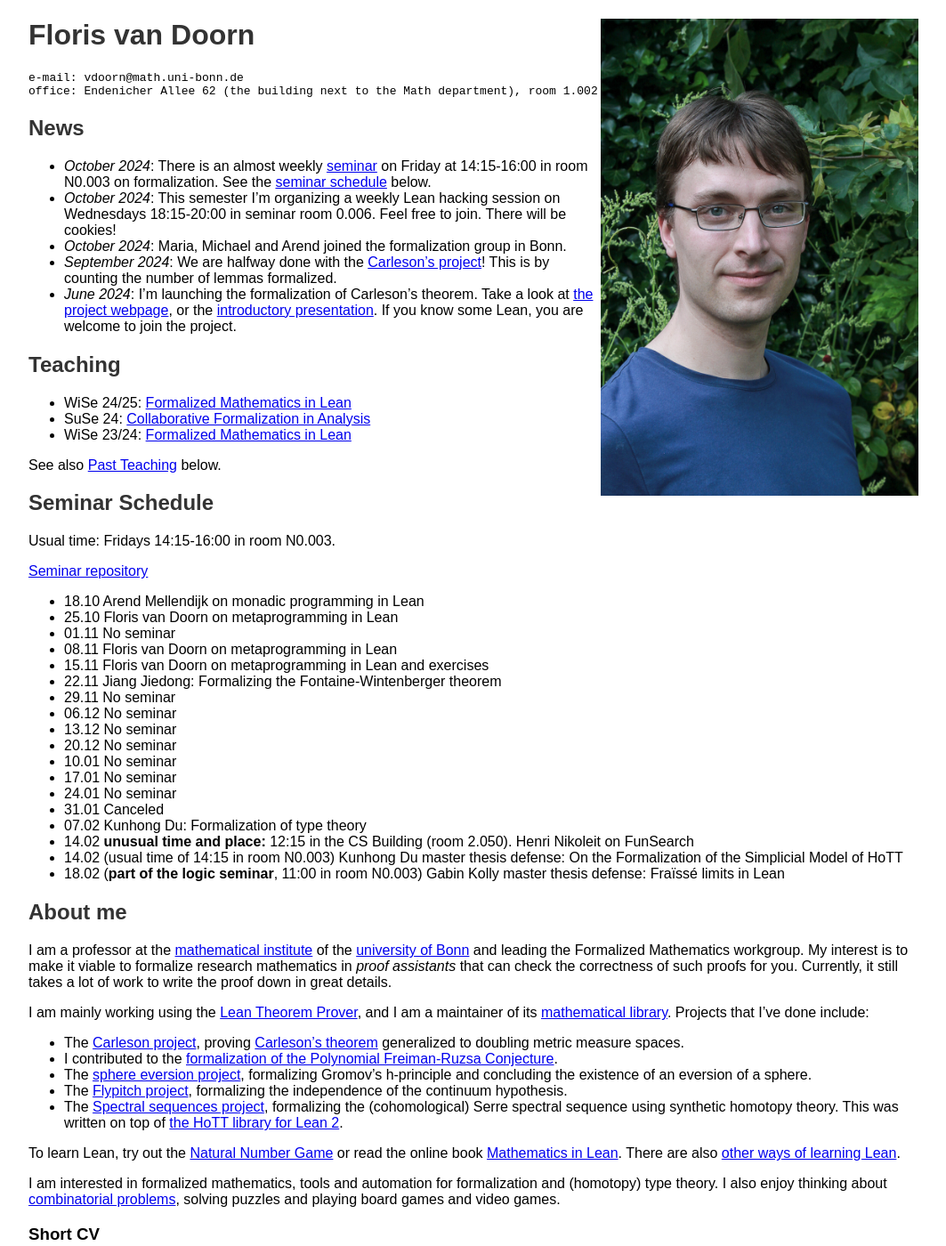
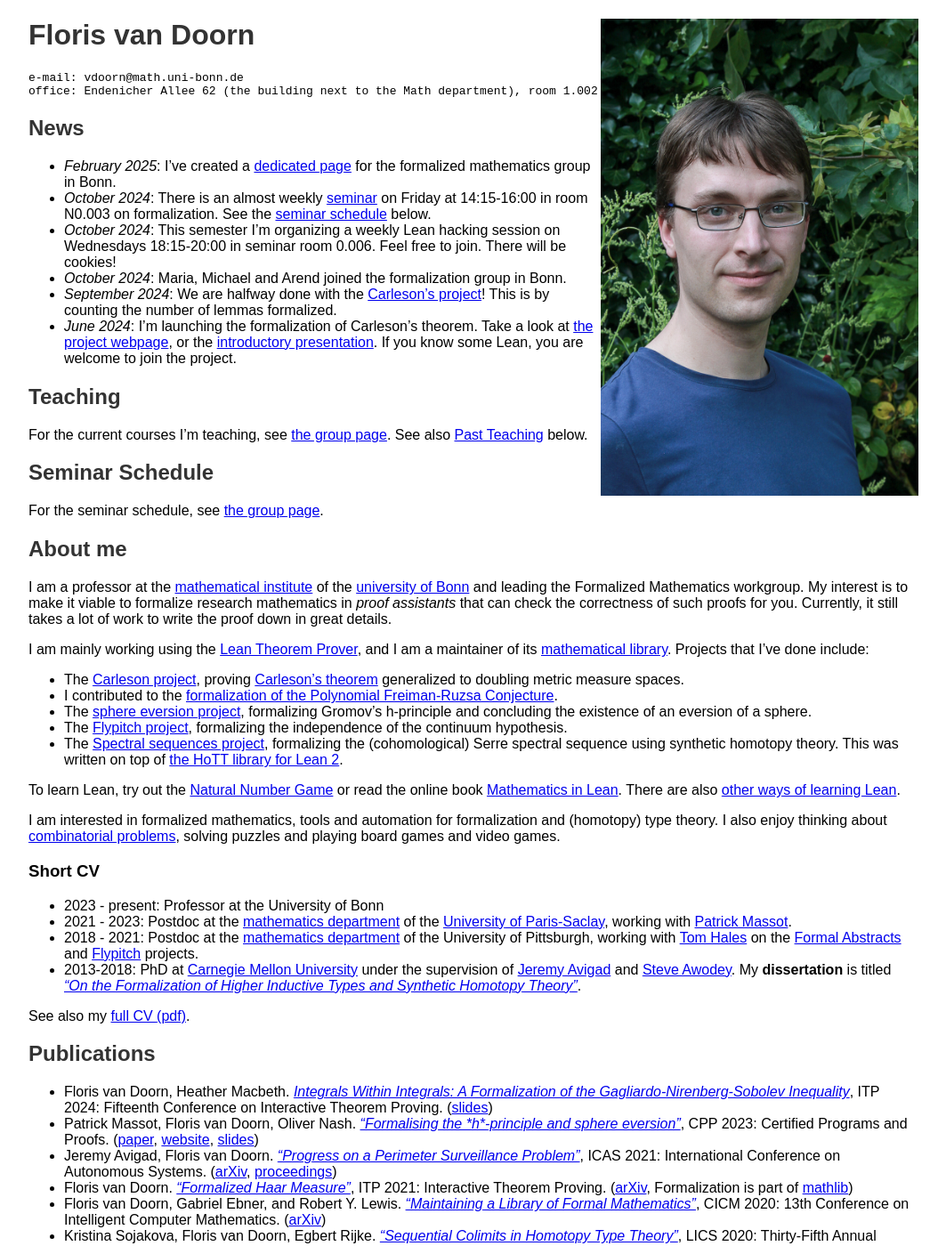
Before and after one commit to fpvandoorn/fpvandoorn.github.io, a Jekyll site: the page built from index.md, in a window 1280 px wide and 1400 px high. Shown: the whole window at 89% size, without its empty margins (108-1171 px from the left). Built offline with Jekyll 4.4.1, drawn with Linux system fonts in a browser that asks for light colours; our own code applies the rules of GitHub Pages for plain Markdown files; some of the changed text lies outside the part shown.

Commit message:
add links

```diff
--- a/index.md
+++ b/index.md
@@ -18,6 +18,7 @@ Germany
 
 ## News
 
+* *February 2025*: I've created a [dedicated page](formalized-mathematics) for the formalized mathematics group in Bonn.
 * *October 2024*: There is an almost weekly [seminar](https://github.com/fpvandoorn/BonnLeanSeminar) on Friday at 14:15-16:00 in room N0.003 on formalization. See the [seminar schedule](#seminar-schedule) below.
 * *October 2024*: This semester I'm organizing a weekly Lean hacking session on Wednesdays 18:15-20:00 in seminar room 0.006. Feel free to join. There will be cookies!
 * *October 2024*: Maria, Michael and Arend joined the formalization group in Bonn.
@@ -28,44 +29,16 @@ Germany
 <!-- * *Summer 24*: I'm teaching a seminar Collaborative Formalization in Analysis ([pdf](/files/seminar24notes.pdf), [repository](https://github.com/fpvandoorn/BonnAnalysis/)) -->
 <!-- * *January 2024*: I will be giving a [Lean tutorial in Rome](https://www.mat.uniroma2.it/butterley/formalisation/). -->
 <!-- * *November 2023*: I offered a [postdoc position](/postdoc)! -->
-<!-- * *Winter 23/24*: I'm taught [Formalized Mathematics in Lean](https://github.com/fpvandoorn/LeanCourse23/) -->
+<!-- * *Winter 23/24*: I've taught [Formalized Mathematics in Lean](https://github.com/fpvandoorn/LeanCourse23/) -->
 <!-- * *October 2023*: I started my professor position in Bonn! -->
 
 ## Teaching
 
-<!-- To be deleted -->
-<!-- * SuSe 25: [Logic of Proof Assistants](https://github.com/fpvandoorn/BonnAnalysis/) -->
-* WiSe 24/25: [Formalized Mathematics in Lean](https://github.com/fpvandoorn/LeanCourse24/)
-* SuSe 24: [Collaborative Formalization in Analysis](https://github.com/fpvandoorn/BonnAnalysis/)
-* WiSe 23/24: [Formalized Mathematics in Lean](https://github.com/fpvandoorn/LeanCourse23/)
-
-See also [Past Teaching](#past-teaching) below.
+For the current courses I'm teaching, see [the group page](formalized-mathematics#ongoing-courses). See also [Past Teaching](#past-teaching) below.
 
 ## Seminar Schedule
 
-Usual time: Fridays 14:15-16:00 in room N0.003.
-
-[Seminar repository](https://github.com/fpvandoorn/BonnLeanSeminar)
-
-<!-- To be deleted -->
-* 18.10 Arend Mellendijk on monadic programming in Lean
-* 25.10 Floris van Doorn on metaprogramming in Lean
-* 01.11 No seminar
-* 08.11 Floris van Doorn on metaprogramming in Lean
-* 15.11 Floris van Doorn on metaprogramming in Lean and exercises
-* 22.11 Jiang Jiedong: Formalizing the Fontaine-Wintenberger theorem
-* 29.11 No seminar
-* 06.12 No seminar
-* 13.12 No seminar
-* 20.12 No seminar
-* 10.01 No seminar
-* 17.01 No seminar
-* 24.01 No seminar
-* 31.01 Canceled
-* 07.02 Kunhong Du: Formalization of type theory
-* 14.02 **unusual time and place:** 12:15 in the CS Building (room 2.050). Henri Nikoleit on FunSearch
-* 14.02 (usual time of 14:15 in room N0.003) Kunhong Du master thesis defense: On the Formalization of the Simplicial Model of HoTT
-* 18.02 (**part of the logic seminar**, 11:00 in room N0.003) Gabin Kolly master thesis defense: Fraïssé limits in Lean
+For the seminar schedule, see [the group page](formalized-mathematics#ongoing-seminar).
 
 ## About me
 
@@ -171,20 +144,28 @@ Talks corresponding to one of my papers are listed under *Publications*.
 
 ## Past Teaching
 
+### University of Bonn
+
+* SuSe 25: Logic of Proof Assistants
+* WiSe 24/25: [Formalized Mathematics in Lean](https://github.com/fpvandoorn/LeanCourse24/)
+* SuSe 24: [Collaborative Formalization in Analysis](https://github.com/fpvandoorn/BonnAnalysis/)
+* WiSe 23/24: [Formalized Mathematics in Lean](https://github.com/fpvandoorn/LeanCourse23/)
+
+
 ### University of Pittsburgh
 
-- Spring 2021: Abstract Algebra (Math 1250).
-- Spring 2020: Topics in Geometry (Math 1290).
-- Spring 2019: Calculus I ([Math 0220](http://calculus.math.pitt.edu/syllabi/0220syllabus.html)).
+* Spring 2021: Abstract Algebra (Math 1250).
+* Spring 2020: Topics in Geometry (Math 1290).
+* Spring 2019: Calculus I ([Math 0220](http://calculus.math.pitt.edu/syllabi/0220syllabus.html)).
 
 ### Carnegie Mellon University
 
-- Fall 2016: TA for Differential and Integral Calculus (21-120) with [Russ Walker](http://www.math.cmu.edu/~rw1k/).
-- Fall 2015: TA for Logic and Mathematical Inquiry (80-211) with [Jeremy Avigad](http://www.andrew.cmu.edu/user/avigad/). Also co-author of the [lecture notes](http://avigad.github.io/logic_and_proof/) together with Jeremy Avigad and Rob Lewis.
-- Spring 2015: TA for Game Theory (80-405/80-705) with [Adam Bjorndahl](http://www.andrew.cmu.edu/user/abjorn/Site/Home.html).
-- Fall 2014: TA for Formal Logic ([80-310/80-610](http://www.andrew.cmu.edu/course/80-310-610/index.html)) with [Steve Awodey](http://www.andrew.cmu.edu/user/awodey/).
+* Fall 2016: TA for Differential and Integral Calculus (21-120) with [Russ Walker](http://www.math.cmu.edu/~rw1k/).
+* Fall 2015: TA for Logic and Mathematical Inquiry (80-211) with [Jeremy Avigad](http://www.andrew.cmu.edu/user/avigad/). Also co-author of the [lecture notes](http://avigad.github.io/logic_and_proof/) together with Jeremy Avigad and Rob Lewis.
+* Spring 2015: TA for Game Theory (80-405/80-705) with [Adam Bjorndahl](http://www.andrew.cmu.edu/user/abjorn/Site/Home.html).
+* Fall 2014: TA for Formal Logic ([80-310/80-610](http://www.andrew.cmu.edu/course/80-310-610/index.html)) with [Steve Awodey](http://www.andrew.cmu.edu/user/awodey/).
 
 ### Utrecht University
 
-- Spring 2012: TA for Discrete Mathematics with [Han Hoogeveen](http://www.staff.science.uu.nl/~hooge109/).
-- Fall 2011: TA for Foundations of Mathematics with [Jaap van Oosten](http://www.staff.science.uu.nl/~ooste110/).
+* Spring 2012: TA for Discrete Mathematics with [Han Hoogeveen](http://www.staff.science.uu.nl/~hooge109/).
+* Fall 2011: TA for Foundations of Mathematics with [Jaap van Oosten](http://www.staff.science.uu.nl/~ooste110/).
```
Also changed, not shown: formalized-mathematics.md (+2 -2 lines).
